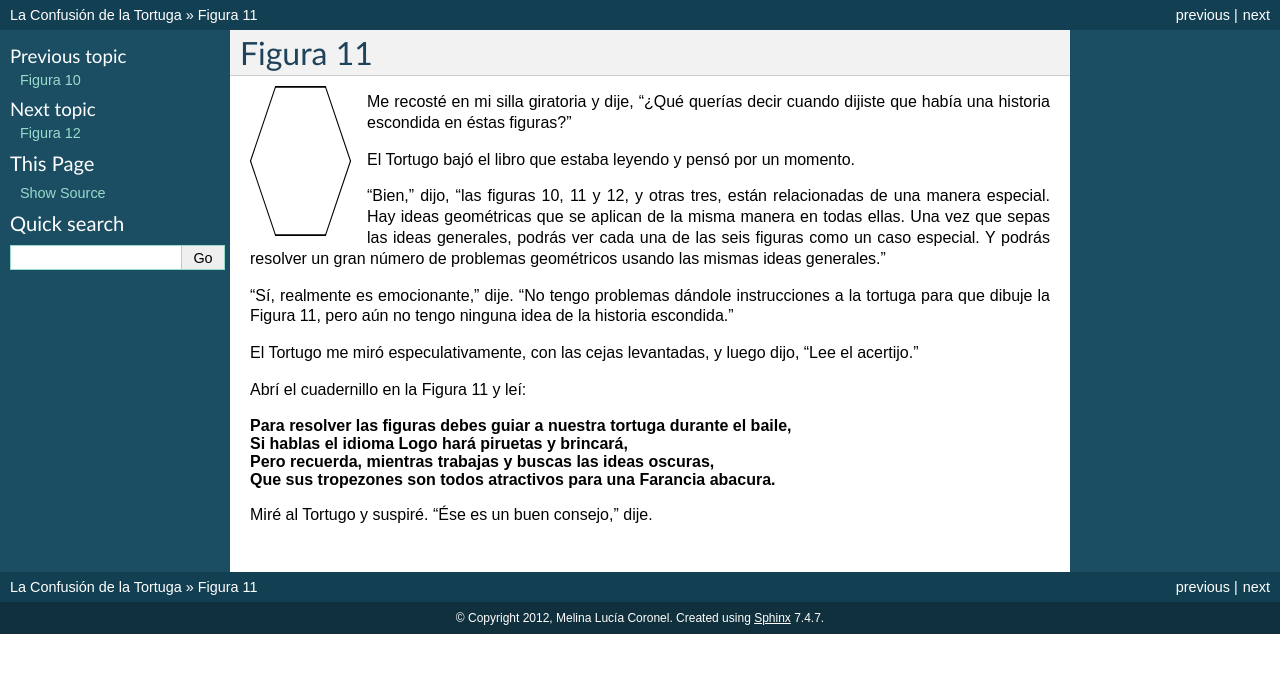
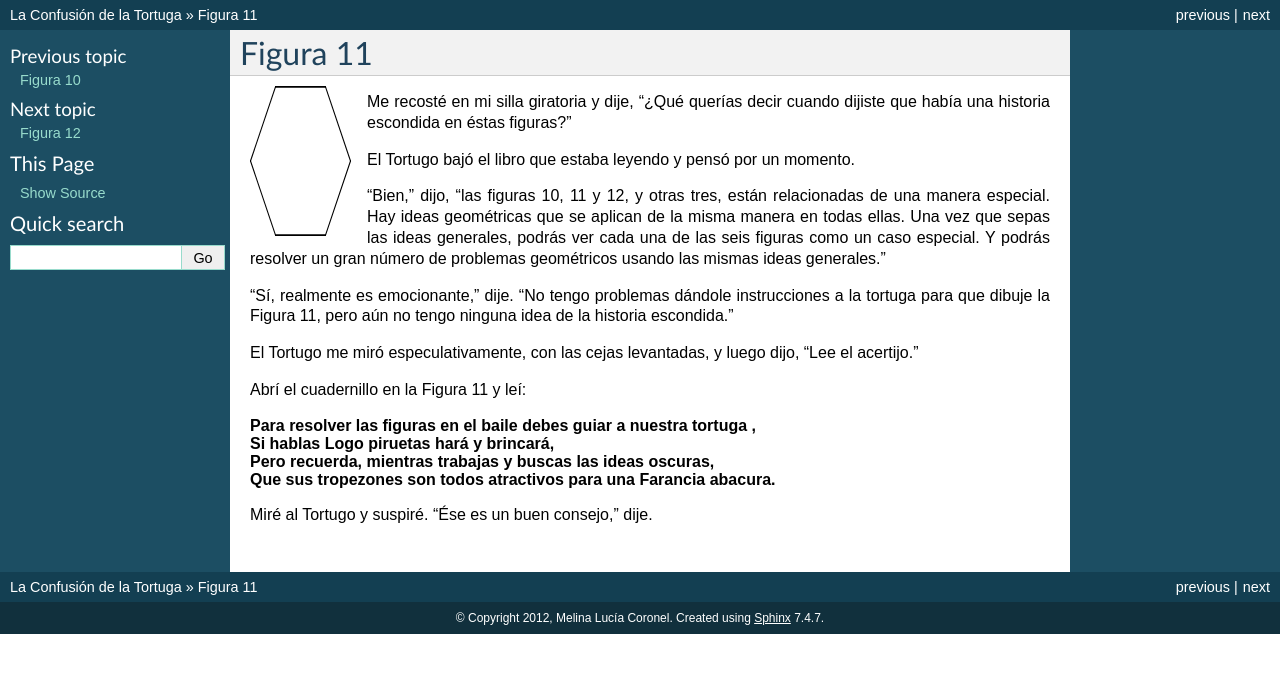
Before and after one commit to humitos/turtle-confusion-es, a Sphinx documentation site: the page built from docs/puzzle-11.rst, in a window 1280 px wide. Shown: the top 673 px of the page. Built offline with Sphinx 7.4.7, drawn with Linux system fonts in a browser that asks for light colours.

Commit message:
Puzzle 11 revised

```diff
--- a/docs/puzzle-11.rst
+++ b/docs/puzzle-11.rst
@@ -21,8 +21,8 @@ Abrí el cuadernillo en la Figura 11 y leí:
 
 .. line-block::
 
-    **Para resolver las figuras debes guiar a nuestra tortuga durante el baile,**
-    **Si hablas el idioma Logo hará piruetas y brincará,**
+    **Para resolver las figuras en el baile debes guiar a nuestra tortuga ,**
+    **Si hablas Logo piruetas hará y brincará,**
     **Pero recuerda, mientras trabajas y buscas las ideas oscuras,**
     **Que sus tropezones son todos atractivos para una Farancia abacura.**
 
```
